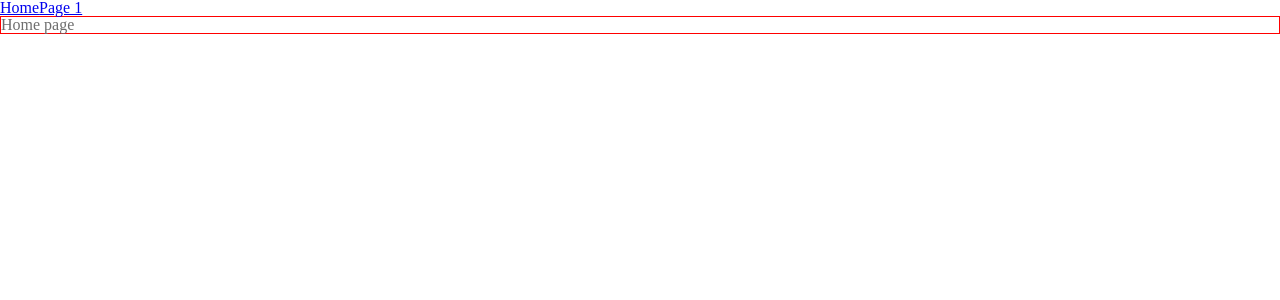
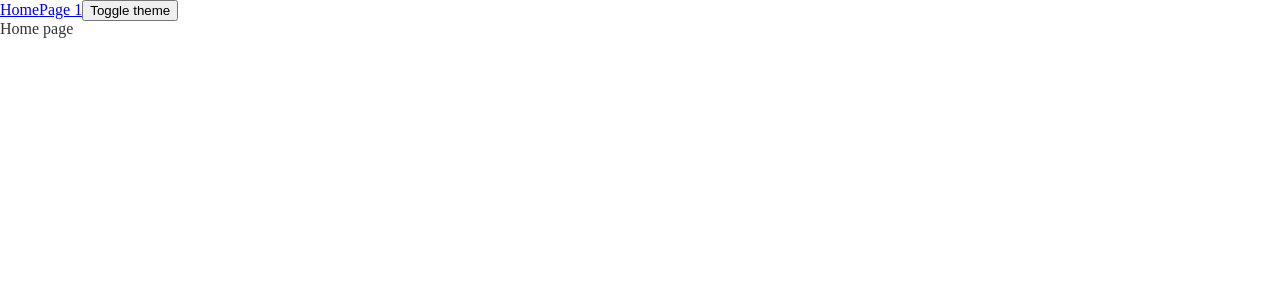
Before and after one commit to berezinant/ToCDemo, a React app: page / in a window 1280 px wide. Shown: the top 300 px of the page. Built offline with nearby package versions, Linux system fonts and the light colour scheme.

Commit message:
build: supported color themes

```diff
--- a/src/App/App.tsx
+++ b/src/App/App.tsx
@@ -1,16 +1,18 @@
 import { JSX } from 'react';
 import { Link, Route, Routes } from 'react-router-dom';
-import classNames from './styles.module.scss';
+import { useTheme } from '../theme/useTheme';
 
 export function App(): JSX.Element {
+  const { theme, toggleTheme } = useTheme();
   return (
-    <>
+    <div className={`app ${theme}`}>
       <Link to="/">Home</Link>
       <Link to="page-1">Page 1</Link>
+      <button onClick={toggleTheme}>Toggle theme</button>
       <Routes>
-        <Route path="/" element={<div className={classNames.app}><h1>Home page</h1></div>} />
-        <Route path="/page-1" element={<div>Page 1</div>} />
+        <Route path="/page-1" element={<h1>Page 1</h1>} />
+        <Route path="/" element={<h1>Home page</h1>} />
       </Routes>
-    </>
+    </div>
   );
 }
--- a/src/App/styles.module.scss
+++ /dev/null
@@ -1,4 +0,0 @@
-.app {
-  color: #6e6e6e;
-  border: 1px solid red;
-}
--- a/src/index.tsx
+++ b/src/index.tsx
@@ -1,12 +1,15 @@
 import { createRoot } from 'react-dom/client';
 import { BrowserRouter } from 'react-router-dom';
 import { App } from './App';
-import './reset.scss';
+import { ThemeProvider } from './theme/ThemeProvider';
+import './styles/index.scss';
 
 const container = document.getElementById('app') as Element;
 const root = createRoot(container);
 root.render(
   <BrowserRouter>
-    <App />
+    <ThemeProvider>
+      <App />
+    </ThemeProvider>
   </BrowserRouter>
 );
--- /dev/null
+++ b/src/styles/index.scss
@@ -0,0 +1,9 @@
+@import "reset";
+@import "themes/dark";
+@import "themes/light";
+
+.app {
+  min-height: 100vh;
+  background-color: var(--background-color);
+  color: var(--primary-text-color);
+}
--- /dev/null
+++ b/src/styles/themes/dark.scss
@@ -0,0 +1,5 @@
+.app.dark {
+  --background-color: #19191c;
+  --primary-text-color: #ffffff;
+  --secondary-text-color: #ffffff;
+}
--- /dev/null
+++ b/src/styles/themes/light.scss
@@ -0,0 +1,5 @@
+.app.light {
+  --background-color: #ffffff;
+  --primary-text-color: #333;
+  --secondary-text-color: #19191c;
+}
--- /dev/null
+++ b/src/theme/ThemeContext.ts
@@ -0,0 +1,18 @@
+import { createContext } from 'react';
+
+export enum Theme {
+  LIGHT = 'light',
+  DARK = 'dark',
+}
+
+export type ThemeContextType = {
+  theme: Theme;
+  setTheme: (theme: Theme) => void;
+}
+
+export const LOCAL_STORAGE_THEME_KEY = 'theme';
+
+export const ThemeContext = createContext<ThemeContextType>({
+  theme: Theme.LIGHT,
+  setTheme: () => {},
+});
--- /dev/null
+++ b/src/theme/ThemeProvider.tsx
@@ -0,0 +1,23 @@
+import { JSX, Children, useMemo, useState } from 'react';
+import { LOCAL_STORAGE_THEME_KEY, Theme, ThemeContext } from './ThemeContext';
+
+const getInitialTheme = () => {
+  const savedTheme = localStorage.getItem(LOCAL_STORAGE_THEME_KEY) as Theme;
+  return savedTheme || Theme.LIGHT;
+};
+
+export function ThemeProvider({ children }: {children: any}): JSX.Element {
+  const [theme, setTheme] = useState<Theme>(getInitialTheme);
+
+  const defaultContextValue = useMemo(
+    () => ({
+        theme,
+        setTheme,
+      }
+    ), [theme,]
+  );
+
+  return (
+    <ThemeContext.Provider value={defaultContextValue}>{children}</ThemeContext.Provider>
+  );
+};
--- /dev/null
+++ b/src/theme/useTheme.ts
@@ -0,0 +1,12 @@
+import { useContext } from 'react';
+import { LOCAL_STORAGE_THEME_KEY, Theme, ThemeContext } from './ThemeContext';
+
+export const useTheme = () => {
+  const { theme, setTheme } = useContext(ThemeContext);
+  const toggleTheme = () => {
+    const nextTheme = theme === Theme.LIGHT ? Theme.DARK : Theme.LIGHT;
+    localStorage.setItem(LOCAL_STORAGE_THEME_KEY, nextTheme);
+    setTheme(nextTheme);
+  };
+  return { theme, toggleTheme };
+};
```
Also changed, not shown: src/styles/reset.scss (renamed from src/reset.scss).
